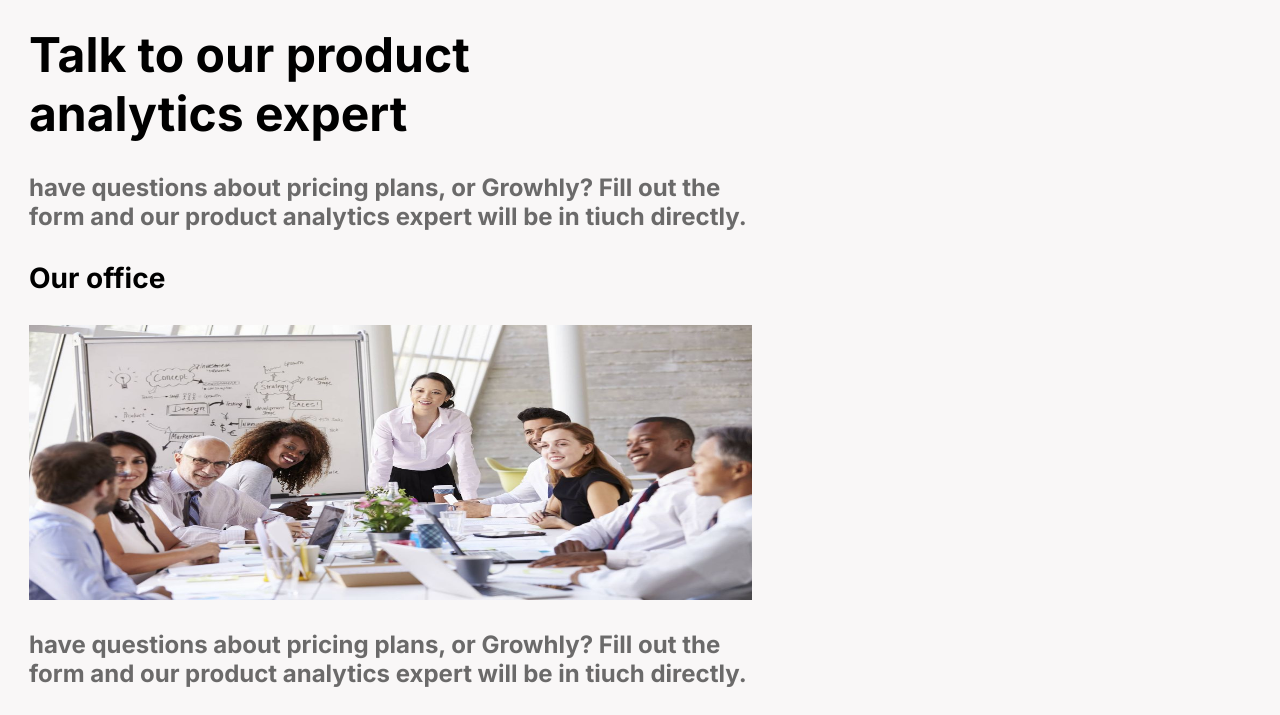
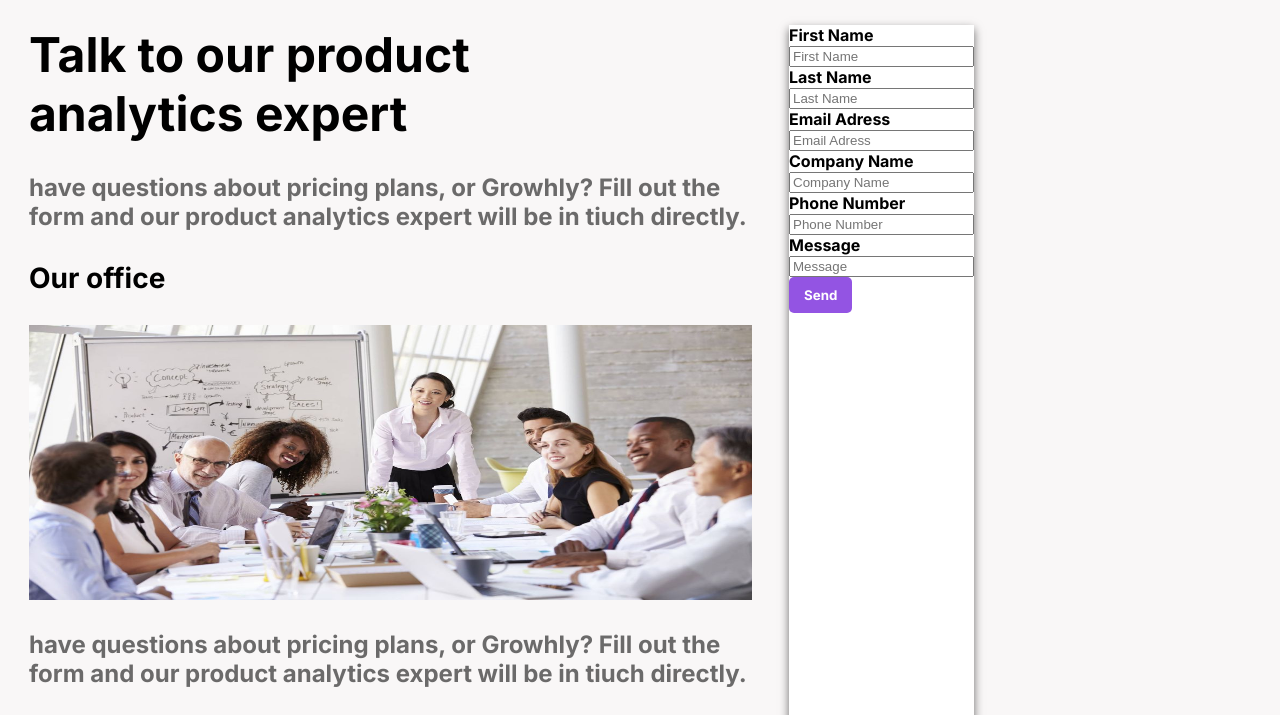
Before and after one commit to LucasChiappini/html-css, a plain HTML site: page index.html in a window 1280 px wide. Shown: the part 85-800 px from the top of the page. Drawn offline with Linux system fonts and the light colour scheme.

Commit message:
feat:Crear Formulario
Se implemento las estructura y etiquetas HTML y CSS para el Formulario perteneciente a la seccion del contenido. Tambien se hizo el box shadow alrededor de la Card 2 y su fondo blanco.

```diff
--- a/index.html
+++ b/index.html
@@ -39,10 +39,12 @@
     <div class="container-content">
         <div class="card-1">
             <h1>Talk to our product analytics expert</h1>
-            <span>have questions about pricing plans, or Growhly? Fill out the form and our product analytics expert will be in tiuch directly.</span>
+            <span>have questions about pricing plans, or Growhly? Fill out the form and our product analytics expert
+                will be in tiuch directly.</span>
             <h2>Our office</h2>
             <img src="./assets/images/our office.jpg" alt="Our office picture.">
-            <span>have questions about pricing plans, or Growhly? Fill out the form and our product analytics expert will be in tiuch directly.</span>
+            <span>have questions about pricing plans, or Growhly? Fill out the form and our product analytics expert
+                will be in tiuch directly.</span>
 
             <div class="location">
                 <div id="location-1">
@@ -62,6 +64,24 @@
                 </div>
             </div>
         </div>
+
+        <div class="card-2">
+            <form>
+                <label for="iFirstName">First Name</label>
+                <input type="text" placeholder="First Name" id="iFirstName">
+                <label for="iLastName">Last Name</label>
+                <input type="text" placeholder="Last Name" id="iLastName">
+                <label for="iEmailAdress">Email Adress</label>
+                <input type="text" placeholder="Email Adress" id="iEmailAdress">
+                <label for="iCompanyName">Company Name</label>
+                <input type="text" placeholder="Company Name" id="iCompanyName">
+                <label for="iPhoneNumber">Phone Number</label>
+               <input type="text" placeholder="Phone Number" id="iPhoneNumber">
+                <label for="iMessage">Message</label>
+                <input type="text" placeholder="Message" id="iMessage">
+                <button>Send</button>
+            </form>
+        </div>
     </div>
 
     <!-- Footer↓↓↓ -->
--- a/styles/global.css
+++ b/styles/global.css
@@ -114,3 +114,8 @@ a {
     gap: 30px;
     padding-top: 10px;
 }
+
+.card-2{
+    background-color: white;
+    box-shadow: 0px 4px 9px #6B6A6A;
+}
```
